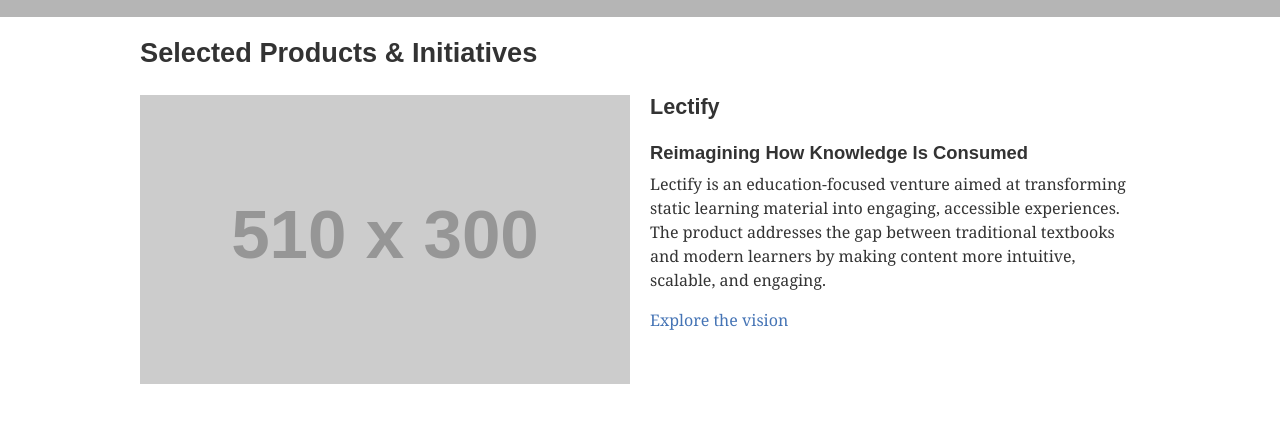
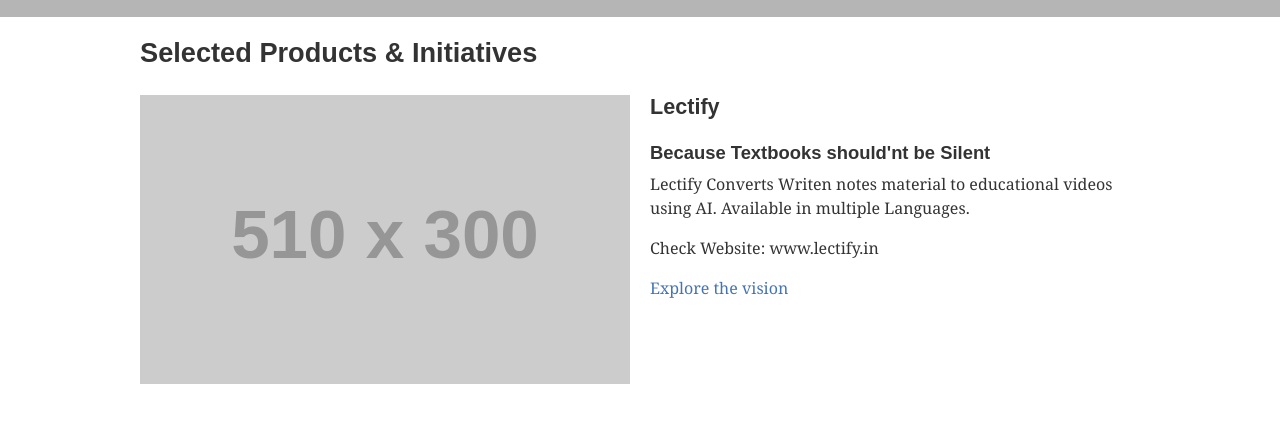
Before and after one commit to aaronmat1905/portfolio_cclab, a plain HTML site: page index.html in a window 1280 px wide. Shown: the part 244-675 px from the top of the page. Drawn offline with nearby package versions, Linux system fonts and the light colour scheme; placeholder pictures from the web are drawn by us.

Commit message:
PES1UG23AM005(2)

```diff
--- a/index.html
+++ b/index.html
@@ -54,11 +54,12 @@
 
                 <article>
                 	<h3>Lectify</h3>
-                    <h4>Reimagining How Knowledge Is Consumed</h4>
+                    <h4>Because Textbooks should'nt be Silent</h4>
                     <p>
-						Lectify is an education-focused venture aimed at transforming static learning material into engaging,
-						accessible experiences. The product addresses the gap between traditional textbooks and modern learners
-						by making content more intuitive, scalable, and engaging.
+						Lectify Converts Writen notes material to educational videos using AI. Available in multiple Languages.
+					</p>
+					<p>
+						Check Website: www.lectify.in
 					</p>
 					<p><a href="#">Explore the vision</a></p>
                 </article>
```
